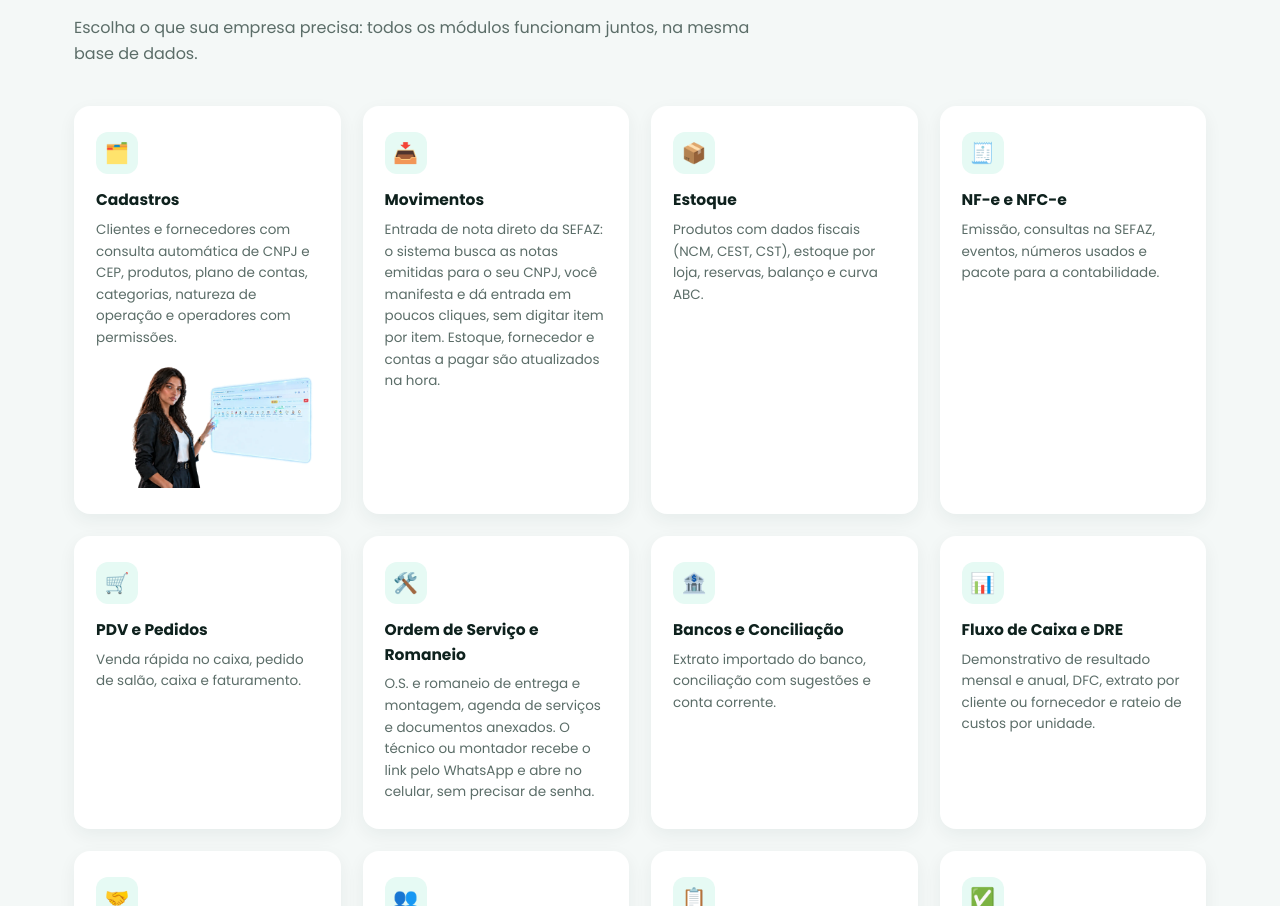
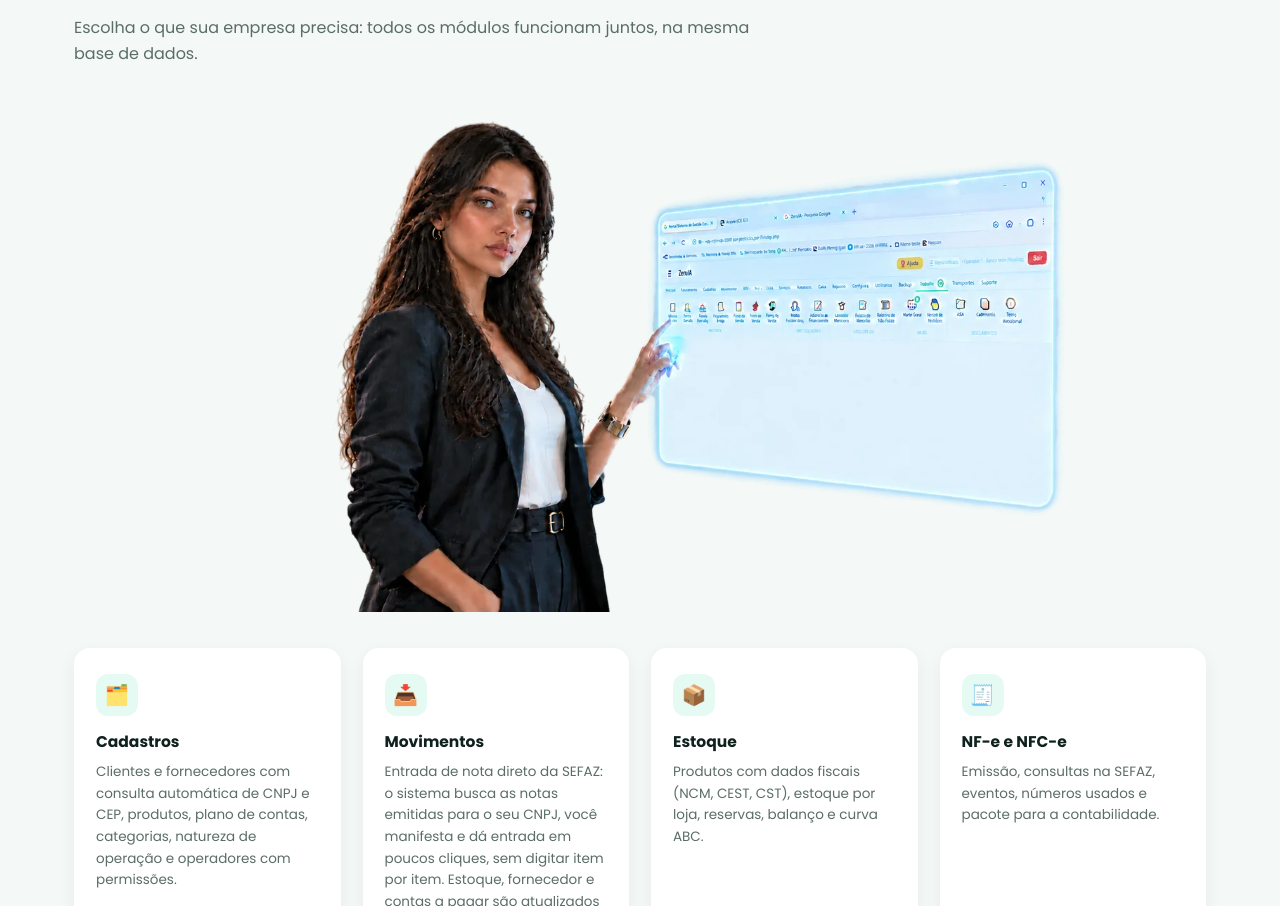
Before and after one commit to lourenciorodriguesgomes/zeruia, a plain HTML site: page index.html in a window 1280 px wide. Shown: the part 2777-3683 px from the top of the page. Drawn offline with Linux system fonts and the light colour scheme.

Commit message:
Imagem nova no topo da seção Módulos do sistema
Co-Authored-By: Claude Opus 5.5 <noreply@anthropic.com>

```diff
--- a/index.html
+++ b/index.html
@@ -98,7 +98,7 @@
 
   .modules{background:var(--light);}
   .grid-4{display:grid;grid-template-columns:repeat(4,1fr);gap:22px;}
-  .module-img{display:block;width:100%;height:auto;margin-top:14px;}
+  .module-img{display:block;width:100%;max-width:900px;height:auto;margin:0 auto 36px;}
   .module-card{background:#fff;border-radius:16px;padding:26px 22px;text-align:left;box-shadow:0 6px 18px rgba(20,50,45,.06);}
   .module-card .feature-icon{margin-bottom:14px;}
   .card-destaque{grid-column:1/-1;display:flex;gap:18px;align-items:flex-start;border:2px solid var(--accent1);}
@@ -351,8 +351,9 @@
   <div class="container">
     <h2 class="section-title">Módulos do sistema</h2>
     <p class="section-sub">Escolha o que sua empresa precisa: todos os módulos funcionam juntos, na mesma base de dados.</p>
+    <img src="zeruia-foto.webp" alt="Tela do sistema ZeruIA" class="module-img" width="1280" height="720" loading="lazy">
     <div class="grid-4">
-      <div class="module-card"><div class="feature-icon">🗂️</div><h4>Cadastros</h4><p>Clientes e fornecedores com consulta automática de CNPJ e CEP, produtos, plano de contas, categorias, natureza de operação e operadores com permissões.</p><img src="zeruia-foto.webp" alt="Tela do sistema ZeruIA" class="module-img" width="1280" height="720" loading="lazy"></div>
+      <div class="module-card"><div class="feature-icon">🗂️</div><h4>Cadastros</h4><p>Clientes e fornecedores com consulta automática de CNPJ e CEP, produtos, plano de contas, categorias, natureza de operação e operadores com permissões.</p></div>
       <div class="module-card"><div class="feature-icon">📥</div><h4>Movimentos</h4><p>Entrada de nota direto da SEFAZ: o sistema busca as notas emitidas para o seu CNPJ, você manifesta e dá entrada em poucos cliques, sem digitar item por item. Estoque, fornecedor e contas a pagar são atualizados na hora.</p></div>
       <div class="module-card"><div class="feature-icon">📦</div><h4>Estoque</h4><p>Produtos com dados fiscais (NCM, CEST, CST), estoque por loja, reservas, balanço e curva ABC.</p></div>
       <div class="module-card"><div class="feature-icon">🧾</div><h4>NF-e e NFC-e</h4><p>Emissão, consultas na SEFAZ, eventos, números usados e pacote para a contabilidade.</p></div>
```
